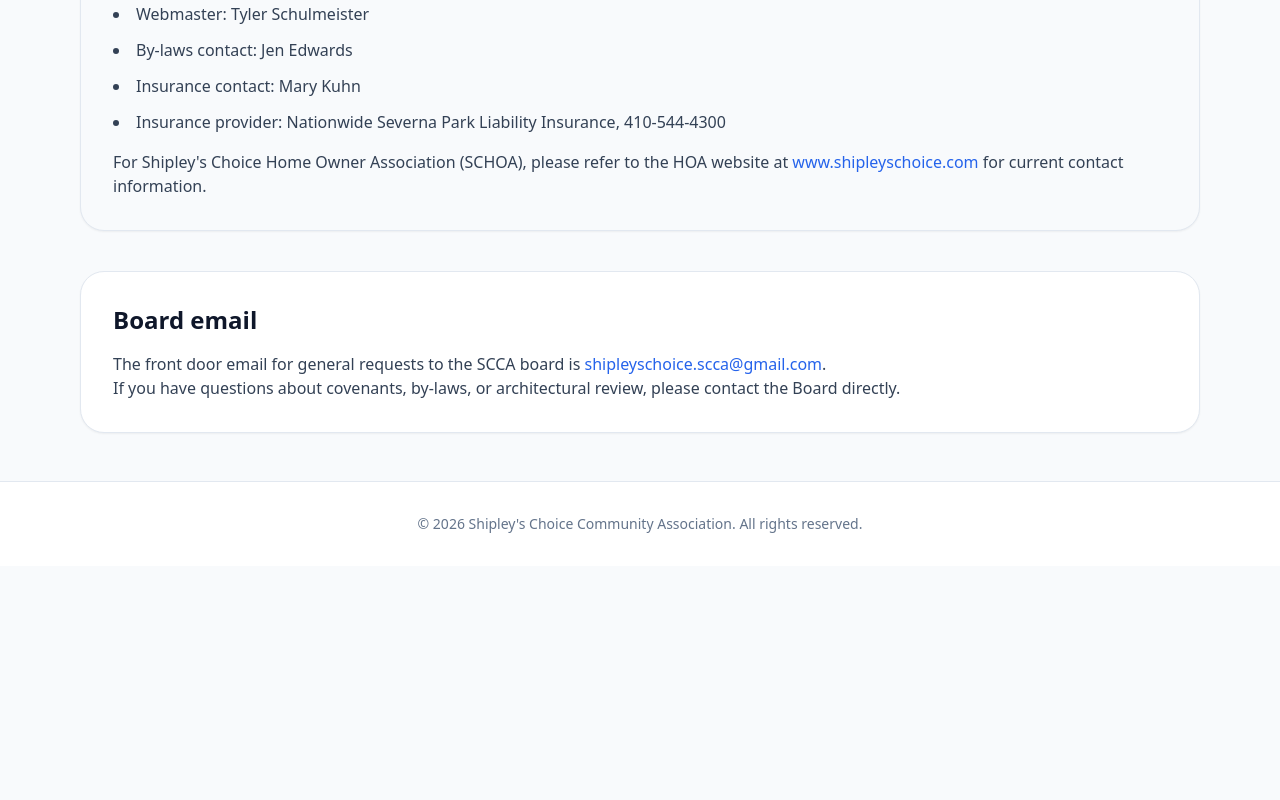
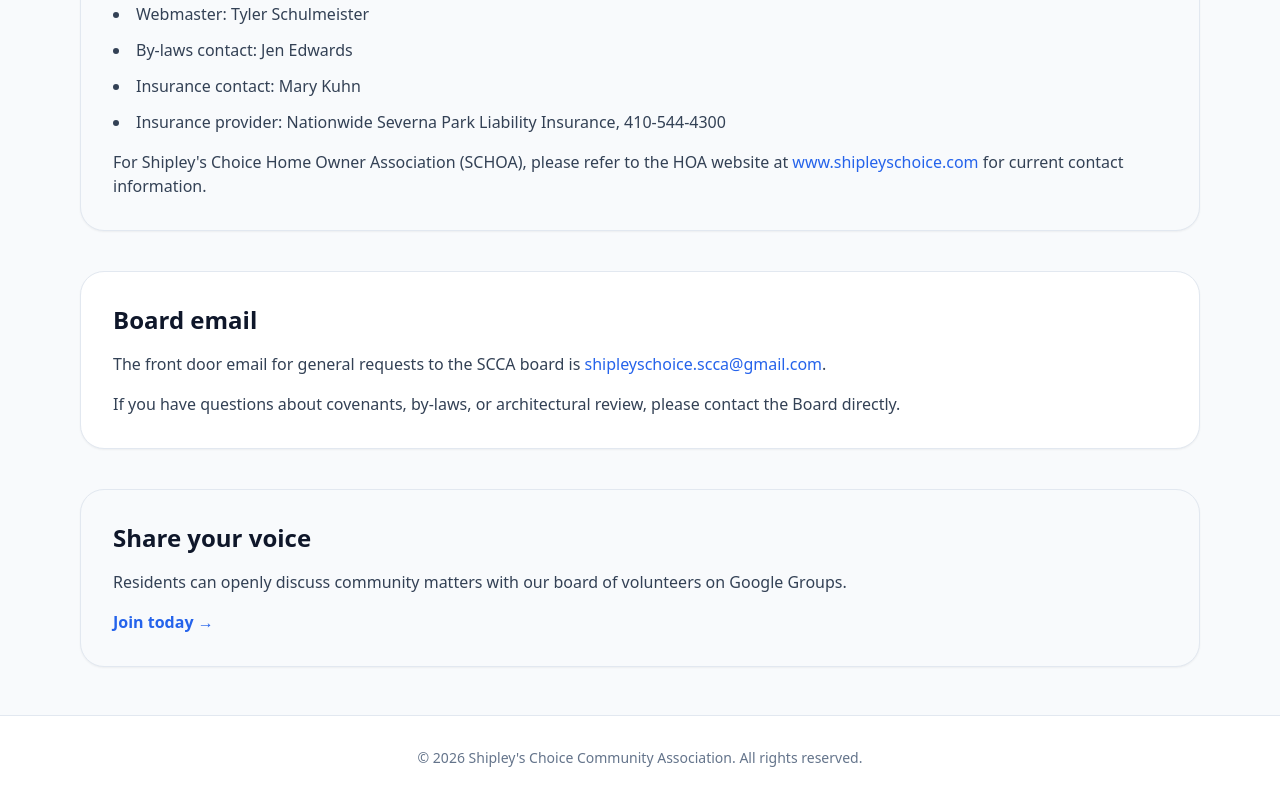
Before and after one commit to tschulmeister/scca-website, a SvelteKit app: page /contact in a window 1280 px wide. Shown: the part 873-1673 px from the top of the page. Before the commit the page ends 1439 px from the top, so only its background shows below. Built offline with nearby package versions, Linux system fonts and the light colour scheme.

Commit message:
added google group link to contact page

```diff
--- a/src/routes/contact/+page.svelte
+++ b/src/routes/contact/+page.svelte
@@ -92,7 +92,7 @@
 
     <div class="rounded-3xl border border-slate-200 bg-white p-8 shadow-sm">
         <h2 class="text-2xl font-bold text-slate-900 mb-4">Board email</h2>
-        <p class="text-slate-700">
+        <p class="text-slate-700 mb-4">
             The front door email for general requests to the SCCA board is <a
                 href="mailto:shipleyschoice.scca@gmail.com"
                 class="text-blue-600 hover:text-blue-700"
@@ -104,4 +104,17 @@
             review, please contact the Board directly.
         </p>
     </div>
+
+    <div class="rounded-3xl border border-slate-200 bg-slate-50 p-8 shadow-sm">
+        <h2 class="text-2xl font-bold text-slate-900 mb-4">Share your voice</h2>
+        <p class="text-slate-700 mb-4">
+            Residents can openly discuss community matters with our board of
+            volunteers on Google Groups.
+        </p>
+        <a
+            href="https://groups.google.com/u/1/g/shipleys-choice-community-association"
+            class="inline-flex items-center gap-2 font-semibold text-blue-600 hover:text-blue-700"
+            >Join today &rarr;</a
+        >
+    </div>
 </section>
```
